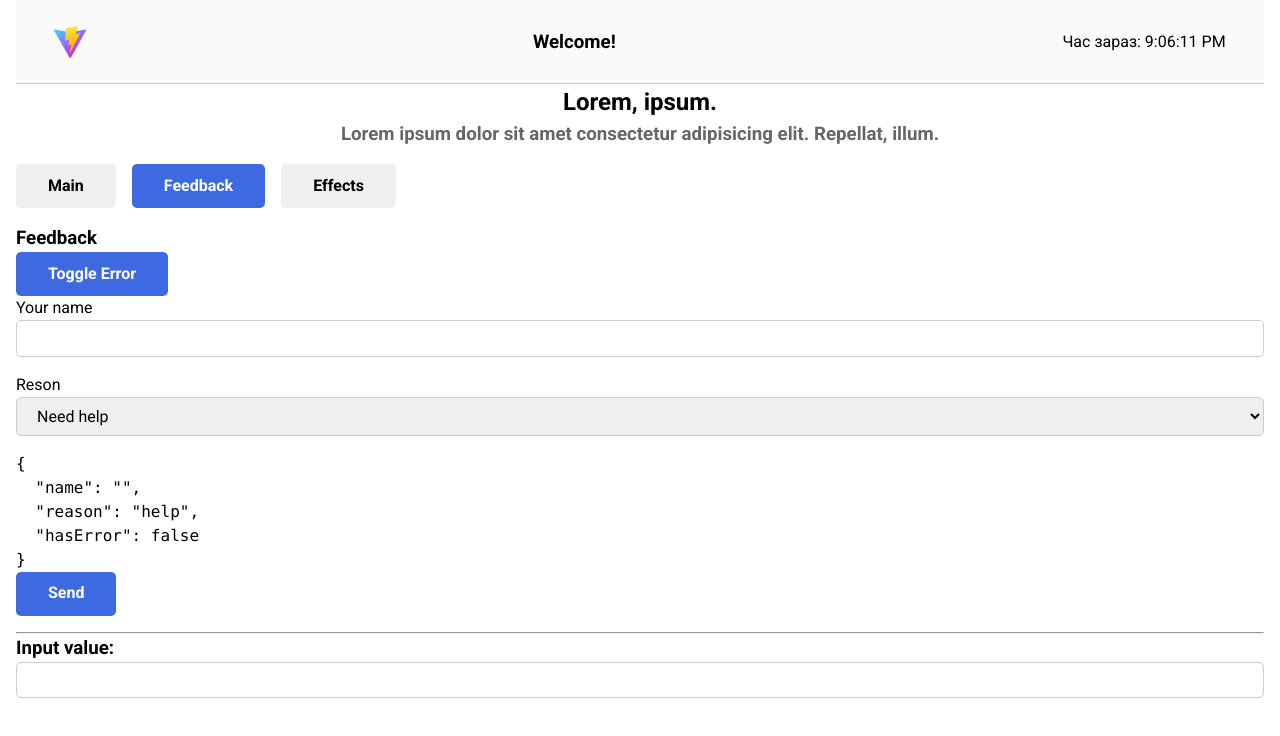
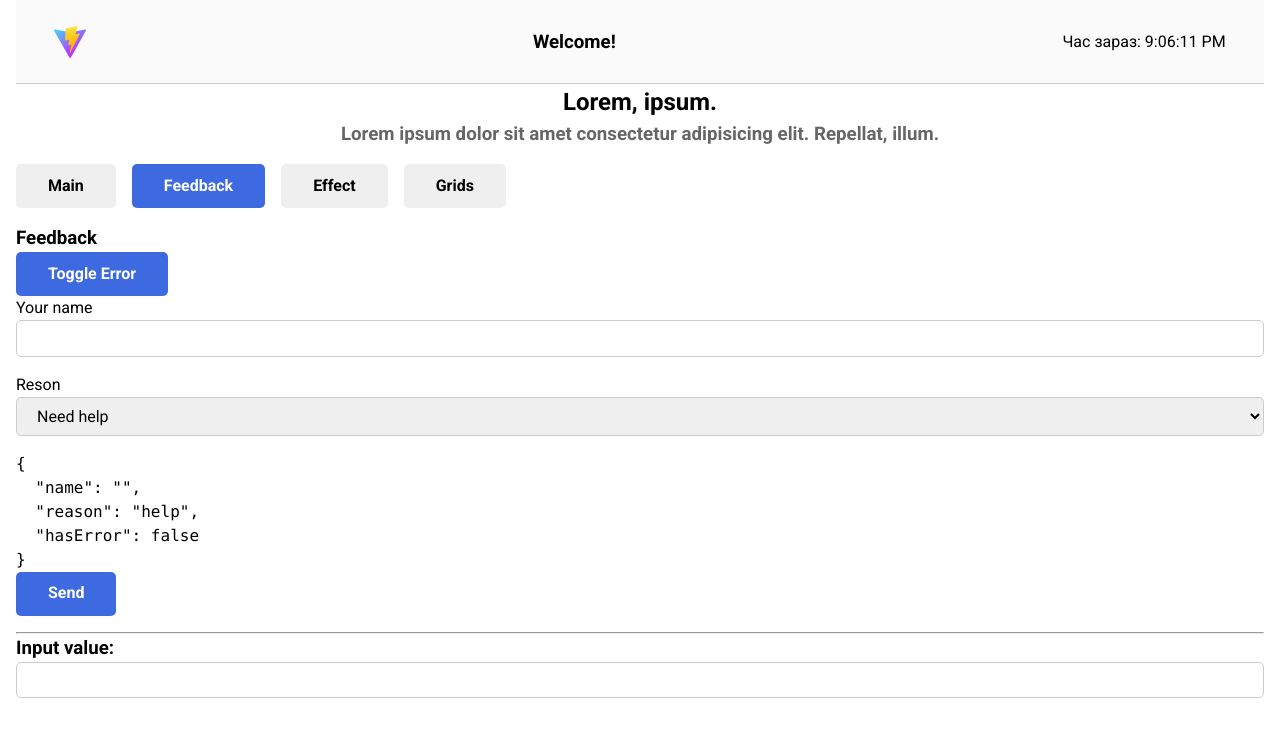
Before and after one commit to PushEaxVK/react-learn, a React (Vite) app: page / in a window 1280 px wide. Shown: the top 736 px of the page. Built offline with nearby package versions, Linux system fonts and the light colour scheme.

Commit message:
change tab logic

```diff
--- a/src/App.jsx
+++ b/src/App.jsx
@@ -7,28 +7,36 @@ import TabPagesSection from './components/TabPagesSection/TabPagesSection';
 import FeedbackSection from './components/FeedbackSection/FeedbackSection';
 import { useState } from 'react';
 import EffectsSection from './components/EffectsSection/EffectsSection';
+import GridSection from './components/GridSection/GridSection';
 
 function App() {
-  const [tab, setTab] = useState('feedback');
+  const [tab, setTab] = useState('Feedback');
+
+  const tabs = {
+    Main: (
+      <>
+        <SectionHello />
+        <SectionTabs />
+        <SectionBooks />
+      </>
+    ),
+    Feedback: <FeedbackSection />,
+    Effect: <EffectsSection />,
+    Grids: <GridSection />,
+  };
 
   return (
     <>
       <Header />
       <main>
         <IntroSection />
-        <TabPagesSection value={tab} callback={setTab} />
+        <TabPagesSection
+          value={tab}
+          callback={setTab}
+          keys={Object.keys(tabs)}
+        />
 
-        {tab === 'main' && (
-          <>
-            <SectionHello />
-            <SectionTabs />
-            <SectionBooks />
-          </>
-        )}
-
-        {tab === 'feedback' && <FeedbackSection />}
-
-        {tab === 'effect' && <EffectsSection />}
+        {tabs[tab]}
       </main>
     </>
   );
--- /dev/null
+++ b/src/components/GridSection/GridSection.jsx
@@ -0,0 +1,6 @@
+import s from './GridSection.module.css';
+
+const GridSection = () => {
+  return <div>GridSection</div>;
+};
+export default GridSection;
--- a/src/components/TabPagesSection/TabPagesSection.jsx
+++ b/src/components/TabPagesSection/TabPagesSection.jsx
@@ -1,20 +1,17 @@
 import Button from '../Button/Button';
 
-const TabPagesSection = ({ value, callback }) => {
+const TabPagesSection = ({ value, callback, keys }) => {
   return (
     <section style={{ marginBottom: '1rem' }}>
-      <Button isActive={value === 'main'} onClick={() => callback('main')}>
-        Main
-      </Button>
-      <Button
-        isActive={value === 'feedback'}
-        onClick={() => callback('feedback')}
-      >
-        Feedback
-      </Button>
-      <Button isActive={value === 'effect'} onClick={() => callback('effect')}>
-        Effects
-      </Button>
+      {keys.map(tabKey => (
+        <Button
+          key={tabKey}
+          isActive={value === tabKey}
+          onClick={() => callback(tabKey)}
+        >
+          {tabKey}
+        </Button>
+      ))}
     </section>
   );
 };
```
Also changed, not shown: src/components/GridSection/GridSection.module.css (added).
